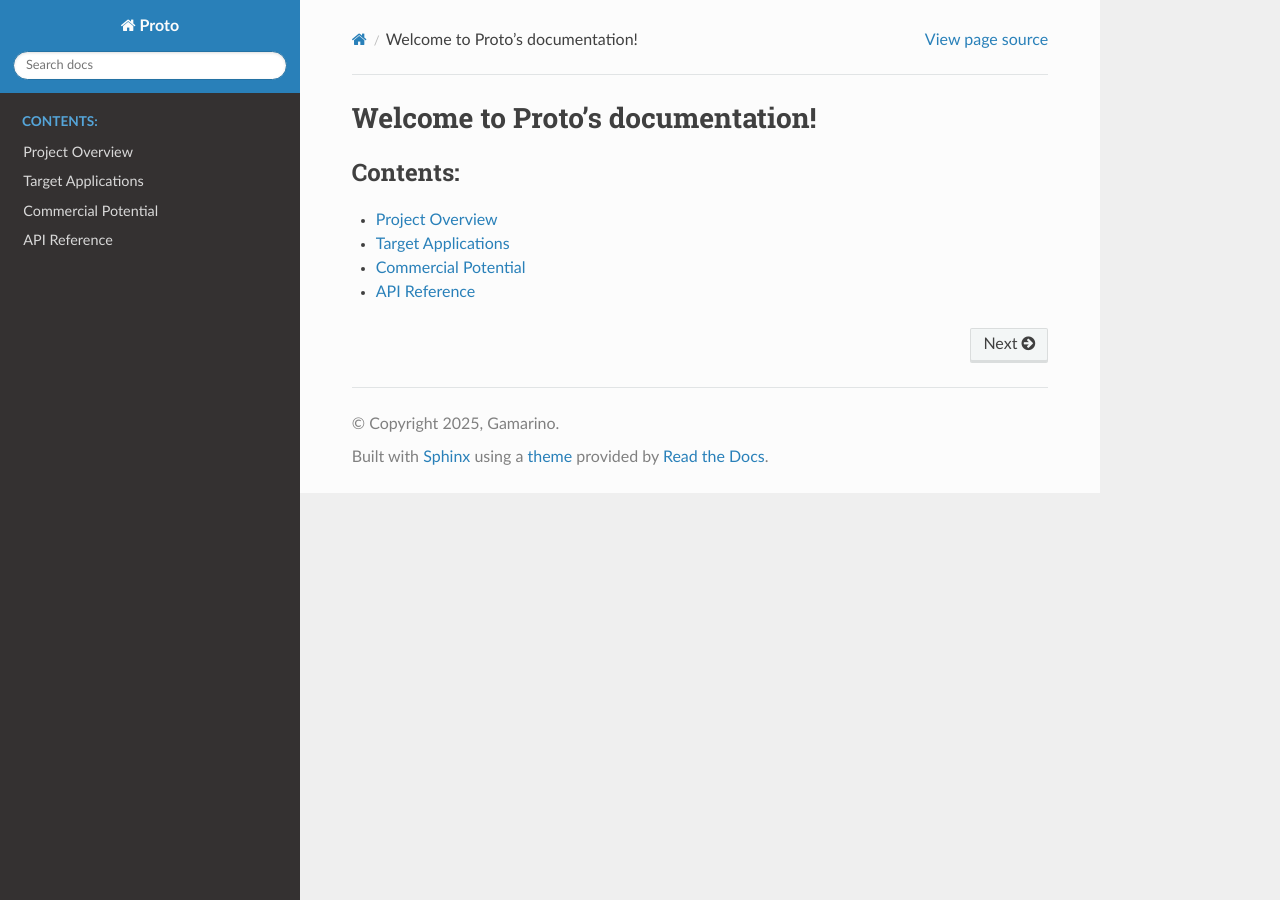
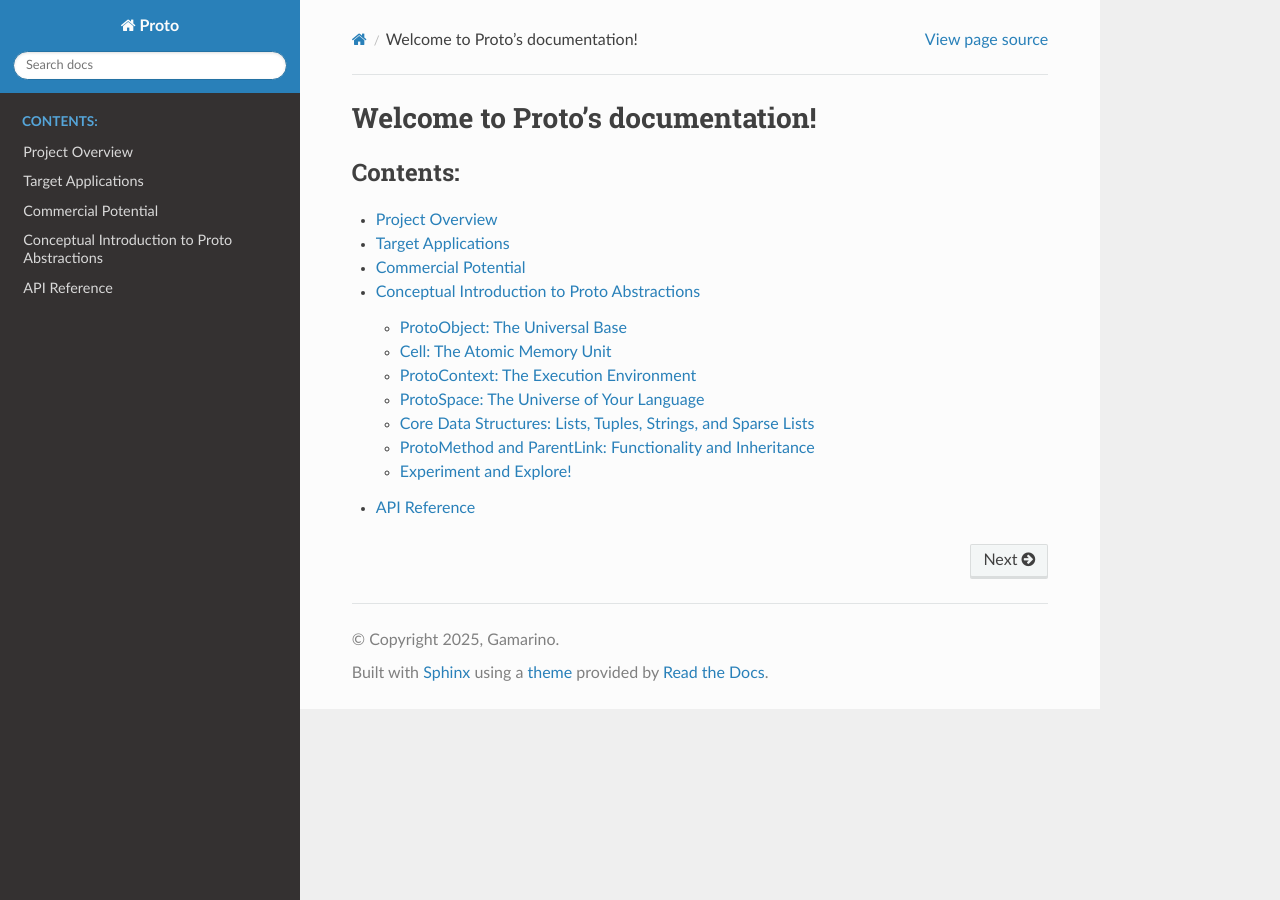
Before and after one commit to numaes/proto, a Sphinx documentation site: the page built from docs/index.rst, in a window 1280 px wide. Built offline with Sphinx 7.4.7 and the Read the Docs theme 3.1.0, drawn with Linux system fonts in a browser that asks for light colours; some of the changed lines change nothing that is shown.

Commit message:
docs: Add conceptual introduction to Proto abstractions
- Introduce a new section "Conceptual Introduction to Proto Abstractions" to the Sphinx documentation.
- This section explains key concepts from proto.h, such as ProtoObject, Cell, ProtoContext, and ProtoSpace.
- Provides examples and encourages experimentation to help users understand the core abstractions.
- Update index.rst to include this new section in the table of contents.

```diff
--- /dev/null
+++ b/docs/conceptual_introduction.rst
@@ -0,0 +1,99 @@
+Conceptual Introduction to Proto Abstractions
+=============================================
+
+Proto is designed to be a flexible and high-performance runtime for new programming languages. At its core, it provides a set of fundamental abstractions that language designers can leverage to build their own unique language semantics. Understanding these core components is key to effectively utilizing Proto.
+
+The `proto.h` header file exposes the primary interfaces you'll interact with when building a language on Proto. Let's explore some of the most important ones:
+
+ProtoObject: The Universal Base
+-------------------------------
+
+At the heart of Proto is the :cpp:class:`proto::ProtoObject` class. Every single entity in a Proto-based language, from numbers and strings to functions and custom data structures, is ultimately a `ProtoObject`. This provides a unified and consistent way to interact with all data within the runtime.
+
+Think of `ProtoObject` as the `Object` class in languages like Java or Python. It provides fundamental behaviors such as:
+
+*   **Cloning and Instantiation**: :cpp:func:`proto::ProtoObject::clone` and :cpp:func:`proto::ProtoObject::newChild` allow you to create copies or new instances based on existing objects.
+*   **Attribute Management**: Methods like :cpp:func:`proto::ProtoObject::getAttribute`, :cpp:func:`proto::ProtoObject::setAttribute`, and :cpp:func:`proto::ProtoObject::hasAttribute` enable dynamic property access, crucial for object-oriented or prototype-based languages.
+*   **Method Invocation**: The :cpp:func:`proto::ProtoObject::call` method is the entry point for executing behavior associated with an object, supporting flexible dispatch mechanisms.
+*   **Type Coercion**: Methods like :cpp:func:`proto::ProtoObject::asInteger`, :cpp:func:`proto::ProtoObject::asBoolean`, and :cpp:func:`proto::ProtoObject::asDouble` allow objects to be interpreted as fundamental data types when appropriate.
+
+**Why this matters to you:**
+As a language designer, you'll define your language's types by extending `ProtoObject`. This powerful abstraction means you don't have to reinvent basic object behaviors; you can focus on the unique aspects of your language.
+
+Cell: The Atomic Memory Unit
+----------------------------
+
+While `ProtoObject` defines behavior, :cpp:class:`proto::Cell` represents the fundamental unit of memory allocation within Proto. All `ProtoObject` instances, and indeed most internal data structures, are composed of or reside within `Cell` objects.
+
+Key characteristics of `Cell`:
+
+*   **Fixed Size**: Cells are designed to be small and fixed-size (e.g., 64 bytes). This design choice is critical for performance and efficient memory management, especially in highly concurrent environments.
+*   **Non-Mutable (mostly)**: Once initialized, `Cell` objects are largely immutable, except for specific pointers like `context` and `nextCell` which can be atomically updated. This immutability simplifies concurrency and garbage collection.
+*   **Page-Aligned Allocation**: Cells are allocated in OS page-sized chunks, optimizing memory access and cache utilization.
+
+**Why this matters to you:**
+You typically won't directly manipulate `Cell` objects. Instead, Proto's runtime handles their allocation and management. However, understanding that your language's objects are built from these atomic, immutable units helps in designing efficient data structures and understanding Proto's performance characteristics.
+
+ProtoContext: The Execution Environment
+---------------------------------------
+
+The :cpp:class:`proto::ProtoContext` is your window into the current execution state. It's passed around almost every operation and provides access to:
+
+*   **Local Variables**: Manages the stack frame and local variables for method calls.
+*   **Object Creation**: Provides factory methods (e.g., :cpp:func:`proto::ProtoContext::fromInteger`, :cpp:func:`proto::ProtoContext::fromUTF8String`, :cpp:func:`proto::ProtoContext::newList`) to create new `ProtoObject` instances of various types.
+*   **Thread Management**: Links to the current :cpp:class:`proto::ProtoThread` of execution.
+*   **Space Management**: Provides access to the global :cpp:class:`proto::ProtoSpace`.
+
+**Why this matters to you:**
+When implementing your language's built-in functions or methods, the `ProtoContext` is your primary tool for interacting with the runtime, creating objects, and managing execution flow.
+
+ProtoSpace: The Universe of Your Language
+-----------------------------------------
+
+The :cpp:class:`proto::ProtoSpace` represents the entire runtime environment for your language. It's the "universe" where all objects live and all execution happens.
+
+`ProtoSpace` is responsible for:
+
+*   **Prototypes**: Holds references to the prototype objects for all built-in types (e.g., `objectPrototype`, `listPrototype`, `stringPrototype`). These are the foundational objects from which all other instances of that type are derived.
+*   **Garbage Collection**: Manages memory reclamation, ensuring efficient use of resources.
+*   **Thread Management**: Oversees all active :cpp:class:`proto::ProtoThread` instances.
+*   **Global State**: Manages global literals and other shared resources.
+
+**Why this matters to you:**
+When you initialize your language, you'll create a `ProtoSpace`. This is where you define the initial state of your language, including its fundamental types and global objects.
+
+Core Data Structures: Lists, Tuples, Strings, and Sparse Lists
+--------------------------------------------------------------
+
+Proto provides highly optimized implementations of common data structures, exposed through interfaces like:
+
+*   :cpp:class:`proto::ProtoList`: A mutable, ordered collection of ProtoObjects, similar to Python lists or JavaScript arrays.
+*   :cpp:class:`proto::ProtoTuple`: An immutable, ordered collection, akin to Python tuples.
+*   :cpp:class:`proto::ProtoString`: An immutable sequence of characters, optimized for UTF-8.
+*   :cpp:class:`proto::ProtoSparseList`: A key-value store where keys are unsigned long integers, useful for sparse arrays or dictionaries.
+
+Each of these comes with its own iterator classes (e.g., :cpp:class:`proto::ProtoListIterator`) for efficient traversal.
+
+**Why this matters to you:**
+These built-in data structures provide a high-performance foundation for your language's collections. You can directly use them or build more complex data structures on top of them.
+
+ProtoMethod and ParentLink: Functionality and Inheritance
+---------------------------------------------------------
+
+*   :cpp:type:`proto::ProtoMethod`: This is a function pointer type that defines the signature for methods in your Proto-based language. It allows for dynamic dispatch and execution of code.
+*   :cpp:class:`proto::ParentLink`: This abstraction is crucial for implementing inheritance and prototype-based object models. It represents a chain of parent objects, allowing Proto to resolve attribute lookups and method calls through an object's inheritance hierarchy.
+
+**Why this matters to you:**
+These components are fundamental for defining the behavior of your objects and how they relate to each other through inheritance or delegation.
+
+Experiment and Explore!
+-----------------------
+
+The best way to understand Proto's abstractions is to experiment. Consider these ideas:
+
+*   **Implement a simple calculator language**: Define `Number` and `Operator` objects, and use `ProtoMethod` to implement arithmetic operations.
+*   **Build a basic object system**: Use `ProtoObject` and its attribute management methods to create a simple prototype-based object model.
+*   **Explore data structures**: Create instances of `ProtoList` and `ProtoString` and experiment with their methods to understand their performance characteristics.
+*   **Custom memory management**: While Proto handles most memory, you could experiment with `ProtoByteBuffer` for direct byte manipulation for specific use cases.
+
+By diving into the code and building small examples, you'll quickly grasp the power and flexibility that Proto offers for language development.
--- a/docs/index.rst
+++ b/docs/index.rst
@@ -13,4 +13,5 @@ Welcome to Proto's documentation!
    project_overview
    target_applications
    commercial_potential
+   conceptual_introduction
    api
```
